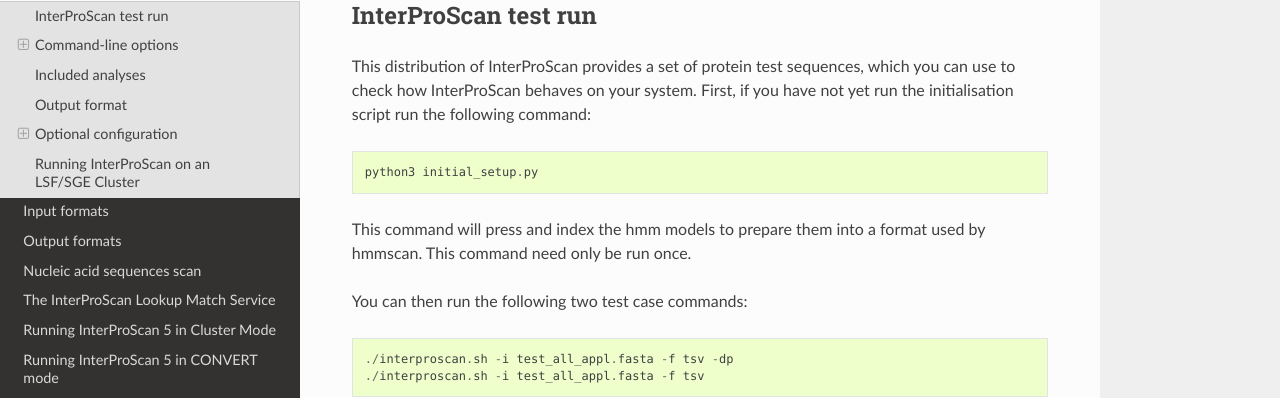
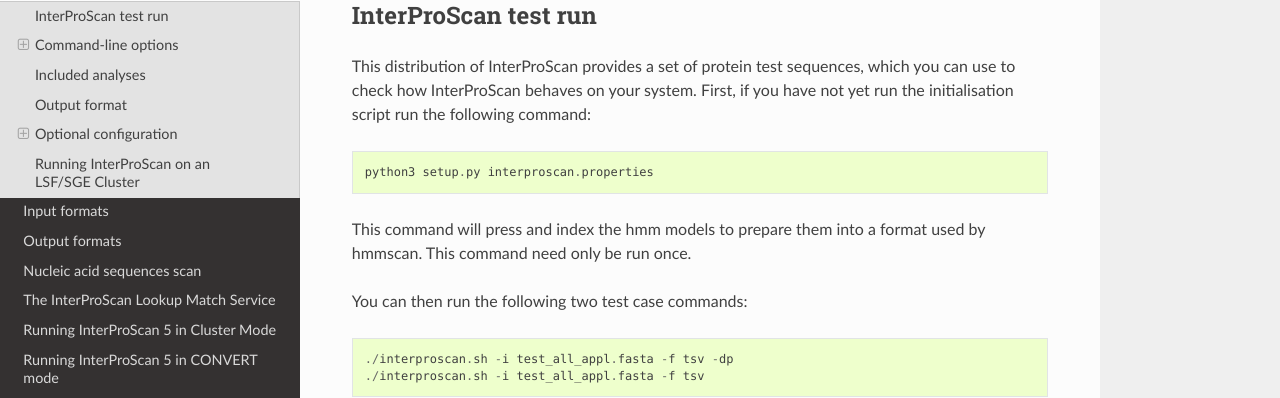
Before and after one commit to ebi-pf-team/interproscan-docs, a Sphinx documentation site: the page built from docs/HowToRun.rst, in a window 1280 px wide and 900 px high, scrolled down 2076 px. Shown: the part 95-493 px from the top of the window. Built offline with Sphinx 7.4.7 and the Read the Docs theme 2.0.0, drawn with Linux system fonts in a browser that asks for light colours.

Commit message:
initial_setup to setup

```diff
--- a/docs/HowToRun.rst
+++ b/docs/HowToRun.rst
@@ -123,7 +123,7 @@
 sequences, which you can use to check how InterProScan  behaves on your
 system. First, if you have not yet run the initialisation script run the following command:
 ::
-    python3 initial_setup.py
+    python3 setup.py interproscan.properties
 
 This command will  press and index the hmm models to prepare them into a format used by hmmscan. This command need only be run once.
 
```
